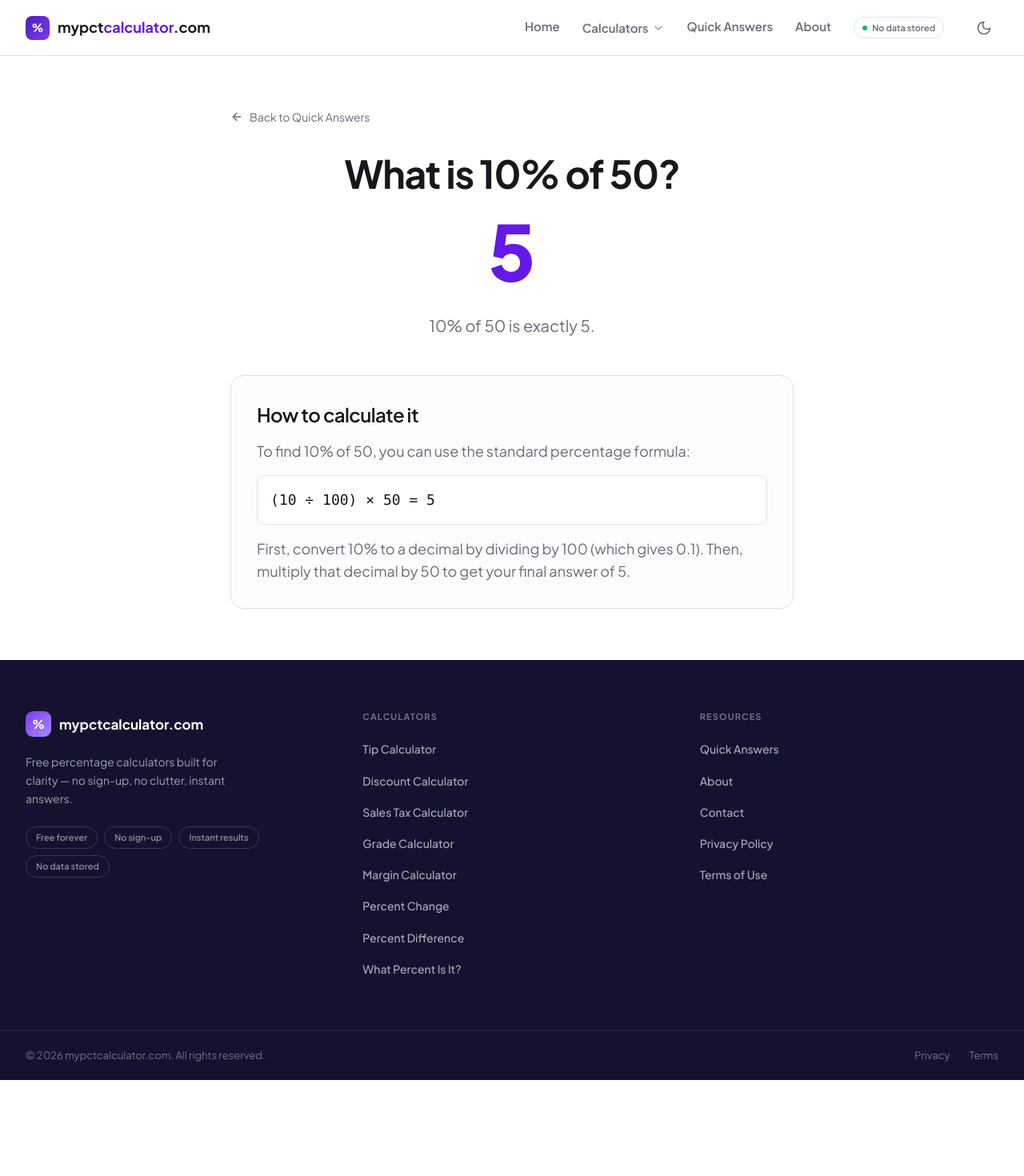
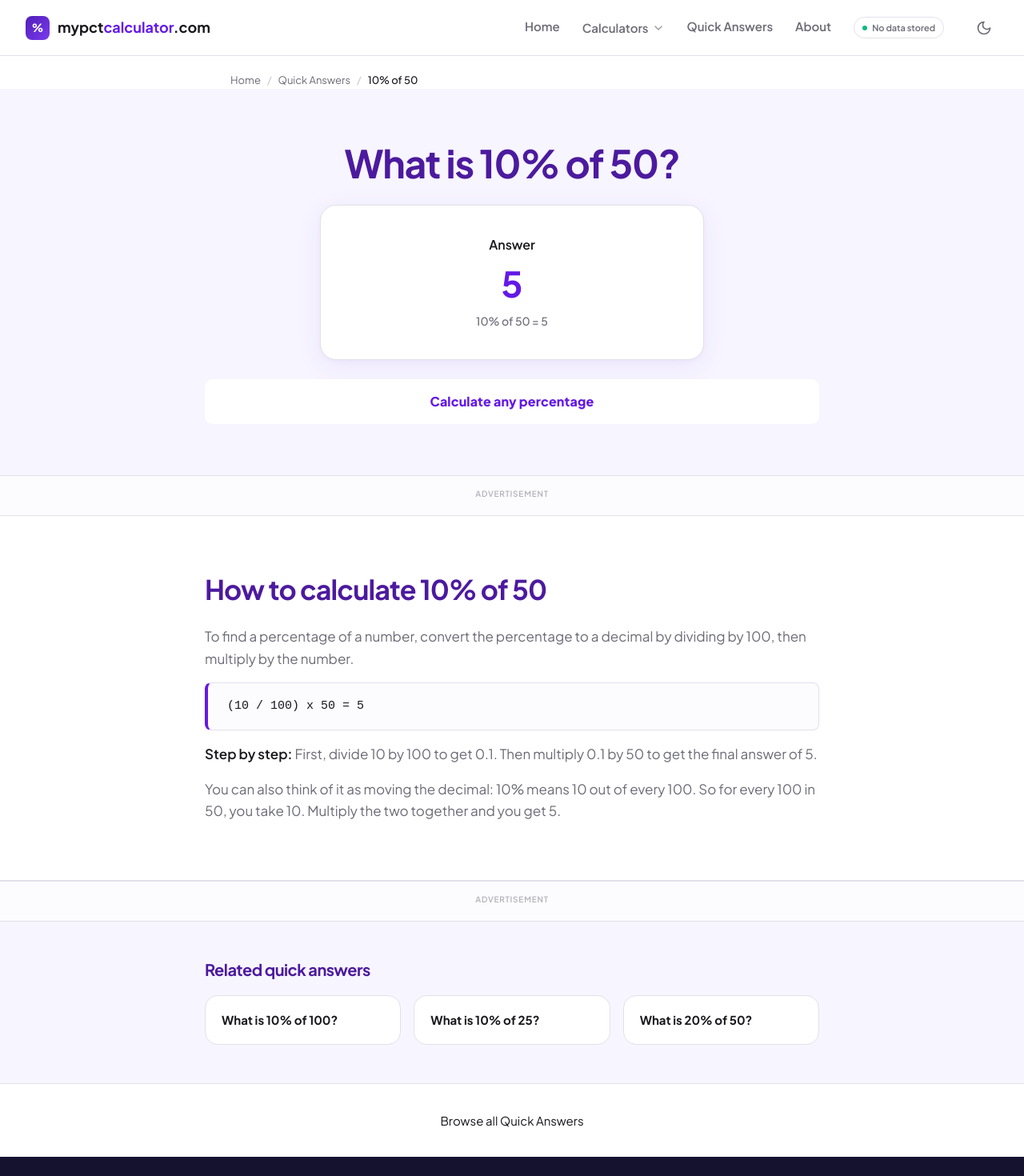
Before and after one commit to MrDVD858/MyPctCaclculator, a React (Vite) app: page /what-is-10-percent-of-50 in a window 1280 px wide. Shown: the top 1470 px of the page at 80% size. Before the commit the page ends 1350 px from the top, so only its background shows below. Built offline with nearby package versions, Linux system fonts and the light colour scheme.

Commit message:
Update QuickAnswerTemplate.jsx

```diff
--- a/src/components/QuickAnswerTemplate.jsx
+++ b/src/components/QuickAnswerTemplate.jsx
@@ -1,60 +1,188 @@
-
-import React from 'react';
+import React, { useEffect } from 'react';
 import { Helmet } from 'react-helmet-async';
 import { Link } from 'react-router-dom';
-import { ArrowLeft } from 'lucide-react';
 import Header from './Header.jsx';
 import Footer from './Footer.jsx';
+
+const AdSenseZone = ({ slot }) => {
+  useEffect(() => {
+    try {
+      (window.adsbygoogle = window.adsbygoogle || []).push({});
+    } catch (e) {}
+  }, []);
+
+  return (
+    <div className="adsense-zone">
+      <span className="adsense-zone-label">Advertisement</span>
+      <ins
+        className="adsbygoogle"
+        style={{ display: 'block' }}
+        data-ad-client="ca-pub-5193834725888549"
+        data-ad-slot={slot}
+        data-ad-format="auto"
+        data-full-width-responsive="true"
+      />
+    </div>
+  );
+};
 
 export default function QuickAnswerTemplate({ x, y, answer, isMoney }) {
   const pct = x;
   const num = y.toString().replace('$', '');
   const canonicalUrl = `https://mypctcalculator.com/what-is-${pct}-percent-of-${num}`;
+  const decimal = parseFloat(pct) / 100;
+
+  const relatedLinks = [
+    { label: `What is ${pct}% of ${Math.round(parseFloat(num) * 2)}?`, path: `/what-is-${pct}-percent-of-${Math.round(parseFloat(num) * 2)}` },
+    { label: `What is ${pct}% of ${Math.round(parseFloat(num) / 2)}?`, path: `/what-is-${pct}-percent-of-${Math.round(parseFloat(num) / 2)}` },
+    { label: `What is ${Math.round(parseFloat(pct) * 2)}% of ${num}?`, path: `/what-is-${Math.round(parseFloat(pct) * 2)}-percent-of-${num}` },
+  ];
+
+  const faqSchema = {
+    "@context": "https://schema.org",
+    "@type": "FAQPage",
+    "mainEntity": [
+      {
+        "@type": "Question",
+        "name": `What is ${pct}% of ${y}?`,
+        "acceptedAnswer": {
+          "@type": "Answer",
+          "text": `${pct}% of ${y} is ${answer}. Multiply ${num} by ${decimal} to get ${answer}.`,
+        },
+      },
+      {
+        "@type": "Question",
+        "name": `How do you calculate ${pct}% of ${y}?`,
+        "acceptedAnswer": {
+          "@type": "Answer",
+          "text": `To calculate ${pct}% of ${y}, divide ${pct} by 100 to get ${decimal}, then multiply by ${num}. The result is ${answer}.`,
+        },
+      },
+    ],
+  };
 
   const breadcrumbSchema = {
     "@context": "https://schema.org",
     "@type": "BreadcrumbList",
     "itemListElement": [
       { "@type": "ListItem", "position": 1, "name": "Home", "item": "https://mypctcalculator.com/" },
-      { "@type": "ListItem", "position": 2, "name": `What is ${pct}% of ${y}?`, "item": canonicalUrl }
-    ]
+      { "@type": "ListItem", "position": 2, "name": "Quick Answers", "item": "https://mypctcalculator.com/quick-answers" },
+      { "@type": "ListItem", "position": 3, "name": `What is ${pct}% of ${y}?`, "item": canonicalUrl },
+    ],
   };
 
   return (
     <>
       <Helmet>
-        <title>{`What is ${pct}% of ${y}?`}</title>
-        <meta name="description" content={`${pct}% of ${y} is ${answer}. Free instant answer – use our calculator for any percentage question.`} />
+        <title>{`What is ${pct}% of ${y}? Answer: ${answer}`}</title>
+        <meta name="description" content={`${pct}% of ${y} is ${answer}. See the step-by-step formula and use our free percentage calculator for any calculation.`} />
         <link rel="canonical" href={canonicalUrl} />
+        <meta property="og:title" content={`What is ${pct}% of ${y}? Answer: ${answer}`} />
+        <meta property="og:description" content={`${pct}% of ${y} is ${answer}. See the step-by-step formula and use our free percentage calculator.`} />
         <meta property="og:url" content={canonicalUrl} />
-        <script type="application/ld+json">
-          {JSON.stringify(breadcrumbSchema)}
-        </script>
+        <meta property="og:site_name" content="Percentage Calculator" />
+        <meta property="og:type" content="website" />
+        <meta property="og:image" content="https://mypctcalculator.com/og-image.png" />
+        <meta property="og:image:width" content="1200" />
+        <meta property="og:image:height" content="630" />
+        <meta name="twitter:card" content="summary_large_image" />
+        <meta name="twitter:image" content="https://mypctcalculator.com/og-image.png" />
+        <script type="application/ld+json">{JSON.stringify(faqSchema)}</script>
+        <script type="application/ld+json">{JSON.stringify(breadcrumbSchema)}</script>
       </Helmet>
+
       <div className="min-h-screen flex flex-col bg-background">
         <Header />
-        <main className="flex-1 py-16 px-4 sm:px-6 lg:px-8 max-w-3xl mx-auto w-full text-center">
-          <div className="mb-8 text-left">
-            <Link to="/quick-answers" className="inline-flex items-center gap-2 text-sm text-muted-foreground hover:text-foreground transition-colors">
-              <ArrowLeft className="w-4 h-4" /> Back to Quick Answers
-            </Link>
+
+        <main className="flex-1">
+
+          {/* Breadcrumb */}
+          <div className="px-4 sm:px-6 lg:px-8 pt-5 pb-0 max-w-3xl mx-auto w-full">
+            <nav className="text-[13px] text-[hsl(var(--text-secondary))]">
+              <Link to="/" className="hover:text-[hsl(var(--purple-accent))] transition-colors">Home</Link>
+              <span className="mx-2 opacity-40">/</span>
+              <Link to="/quick-answers" className="hover:text-[hsl(var(--purple-accent))] transition-colors">Quick Answers</Link>
+              <span className="mx-2 opacity-40">/</span>
+              <span className="text-foreground font-medium">{pct}% of {y}</span>
+            </nav>
           </div>
-          <h1 className="text-4xl md:text-5xl font-bold mb-6">What is {pct}% of {y}?</h1>
-          <div className="text-6xl md:text-8xl font-extrabold text-primary mb-8">{answer}</div>
-          <p className="text-xl text-muted-foreground mb-12">
-            {pct}% of {y} is exactly {answer}.
-          </p>
-          <div className="bg-muted/30 border rounded-2xl p-8 text-left">
-            <h2 className="text-2xl font-semibold mb-4">How to calculate it</h2>
-            <p className="text-lg mb-4">To find {pct}% of {y}, you can use the standard percentage formula:</p>
-            <div className="bg-background border rounded-lg p-4 font-mono text-lg mb-4">
-              ({pct} ÷ 100) × {num} = {answer.toString().replace('$', '')}
+
+          {/* Answer section */}
+          <section className="py-[48px] md:py-[64px] px-4 sm:px-6 lg:px-8 section-light-bg">
+            <div className="max-w-3xl mx-auto text-center">
+              <h1 className="text-[36px] md:text-[48px] font-bold mb-[24px] section-heading">
+                What is {pct}% of {y}?
+              </h1>
+              <div className="calc-card mb-[24px]">
+                <p className="text-[16px] font-semibold text-foreground mb-[8px]">Answer</p>
+                <div className="calc-result-value">{answer}</div>
+                <div className="calc-result-formula">
+                  {pct}% of {y} = {answer}
+                </div>
+              </div>
+              <Link
+                to="/what-percent-calculator"
+                className="btn-calculate inline-block"
+              >
+                Calculate any percentage
+              </Link>
             </div>
-            <p className="text-lg">
-              First, convert {pct}% to a decimal by dividing by 100 (which gives {pct / 100}). Then, multiply that decimal by {y} to get your final answer of {answer}.
-            </p>
-          </div>
+          </section>
+
+          {/* AdSense - after answer */}
+          <AdSenseZone slot="8991515885" />
+
+          {/* How to calculate */}
+          <section className="py-[56px] md:py-[72px] px-4 sm:px-6 lg:px-8 section-white-bg border-b border-border">
+            <div className="max-w-3xl mx-auto">
+              <h2 className="section-heading mb-[24px]">How to calculate {pct}% of {y}</h2>
+              <div className="space-y-[16px] text-[17px]">
+                <p>
+                  To find a percentage of a number, convert the percentage to a decimal by dividing by 100, then multiply by the number.
+                </p>
+                <div className="formula-code-box">({pct} / 100) x {num} = {answer}</div>
+                <p>
+                  <strong className="text-foreground font-semibold">Step by step:</strong> First, divide {pct} by 100 to get {decimal}. Then multiply {decimal} by {num} to get the final answer of {answer}.
+                </p>
+                <p>
+                  You can also think of it as moving the decimal: {pct}% means {pct} out of every 100. So for every 100 in {num}, you take {pct}. Multiply the two together and you get {answer}.
+                </p>
+              </div>
+            </div>
+          </section>
+
+          {/* AdSense - before related */}
+          <AdSenseZone slot="8991515885" />
+
+          {/* Related quick answers */}
+          <section className="py-[48px] px-4 sm:px-6 lg:px-8 section-light-bg border-b border-border">
+            <div className="max-w-3xl mx-auto">
+              <h2 className="text-[20px] font-bold section-heading mb-[20px]">Related quick answers</h2>
+              <div className="grid grid-cols-1 sm:grid-cols-3 gap-4">
+                {relatedLinks.map((item) => (
+                  <Link
+                    key={item.path}
+                    to={item.path}
+                    className="tool-card"
+                  >
+                    <div className="tool-card-name">{item.label}</div>
+                  </Link>
+                ))}
+              </div>
+            </div>
+          </section>
+
+          {/* Back to index */}
+          <section className="py-[32px] px-4 sm:px-6 lg:px-8 section-white-bg">
+            <div className="max-w-3xl mx-auto text-center">
+              <Link to="/quick-answers" className="hover:text-[hsl(var(--purple-accent))] text-[15px] transition-colors">
+                Browse all Quick Answers
+              </Link>
+            </div>
+          </section>
+
         </main>
+
         <Footer />
       </div>
     </>
```
